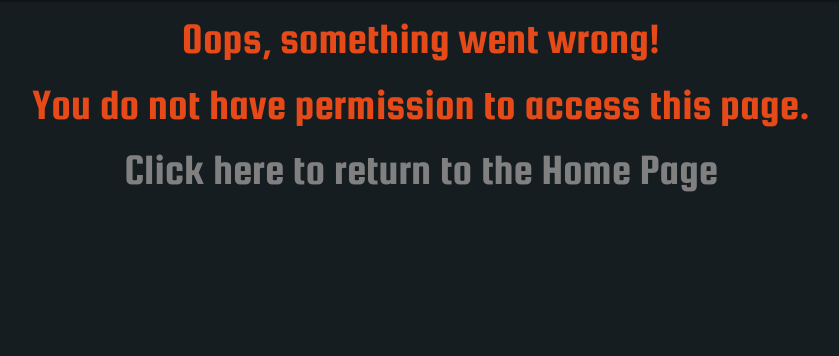
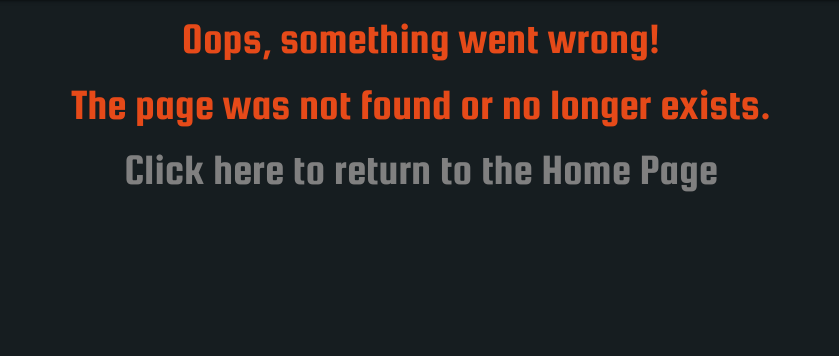
Before and after one commit to JaeWong91/MyMovie, a Flask app: page /add_movie in a window 1280 px wide. Shown: the part 64-420 px from the top of the page, without its empty margins (219-1058 px from the left). Run offline with Flask 2, Linux system fonts and the light colour scheme; some libraries are stand-ins or nearby versions.

Commit message:
Changed text content

```diff
--- a/templates/403.html
+++ b/templates/403.html
@@ -2,7 +2,7 @@
 {% block content %}
 
     <h3 class="center-align">Oops, something went wrong!</h3>
-    <h3 class="center-align">You do not have permission to access this page.</h3>
+    <h3 class="center-align">The page was not found or no longer exists.</h3>
     <h3 class="center-align "><a href="{{ url_for('home') }}" class="return-home">Click here to return to the Home Page</a></h3>
 
 {% endblock %}
```
